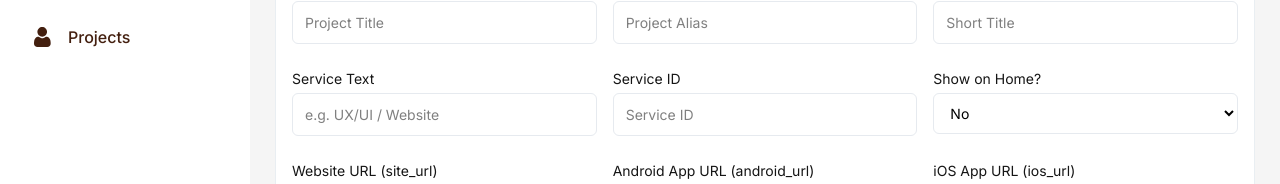
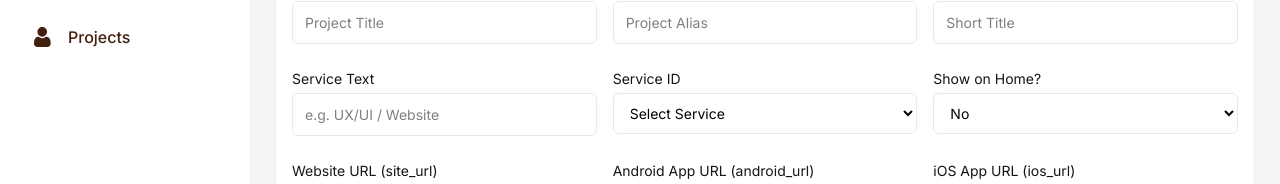
Before and after one commit to viralrakholiyatech/vcare-admin, a React (Vite) app: page /admin/project/add in a window 1280 px wide. Shown: the part 217-401 px from the top of the page. Built offline with nearby package versions, Linux system fonts and the light colour scheme; sample sign-in values are in the browser's storage.

Commit message:
first commit

```diff
--- a/src/pages/projects/AddProject.jsx
+++ b/src/pages/projects/AddProject.jsx
@@ -294,12 +294,16 @@ const AddProject = () => {
                                 <p className="mb-1 text-[14px] text-[#151515]">
                                     Service ID
                                 </p>
-                                <input
-                                    type="text"
-                                    placeholder="Service ID"
-                                    className="w-full py-2.5 px-3 text-[14px] border border-[#E6EAEF] rounded-md outline-none focus:border-[#431f0f]"
+                                <select
+                                    className="w-full py-2.5 px-3 text-[14px] border border-[#E6EAEF] rounded-md outline-none focus:border-[#431f0f] bg-white cursor-pointer"
                                     {...register("service_id")}
-                                />
+                                >
+                                    <option value="">Select Service</option>
+                                    <option value="2">Mobile Apps</option>
+                                    <option value="3">Websites</option>
+                                    <option value="4">Software Development</option>
+                                    <option value="5">Web Development</option>
+                                </select>
                             </div>
                         </div>
 
```
